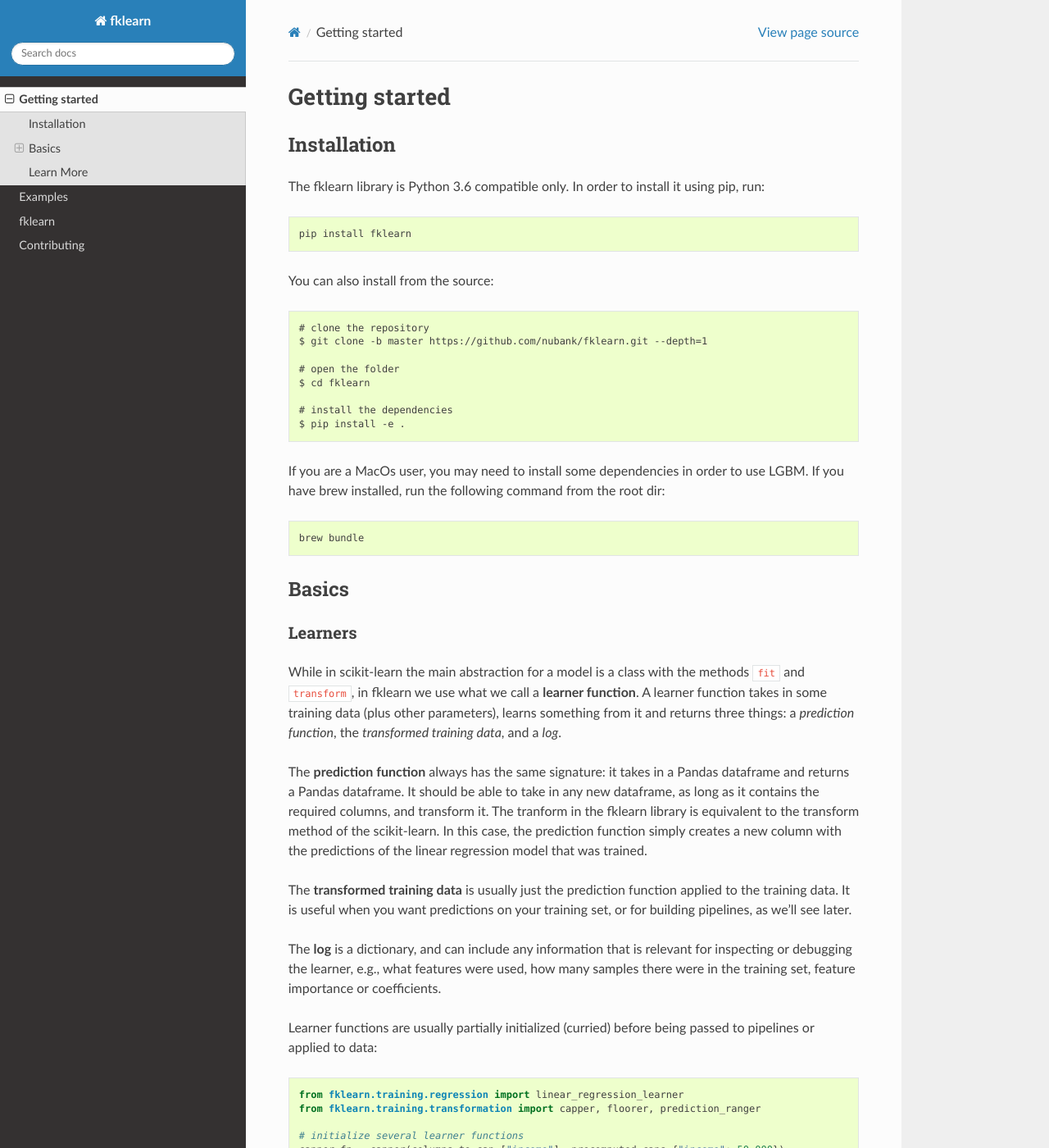
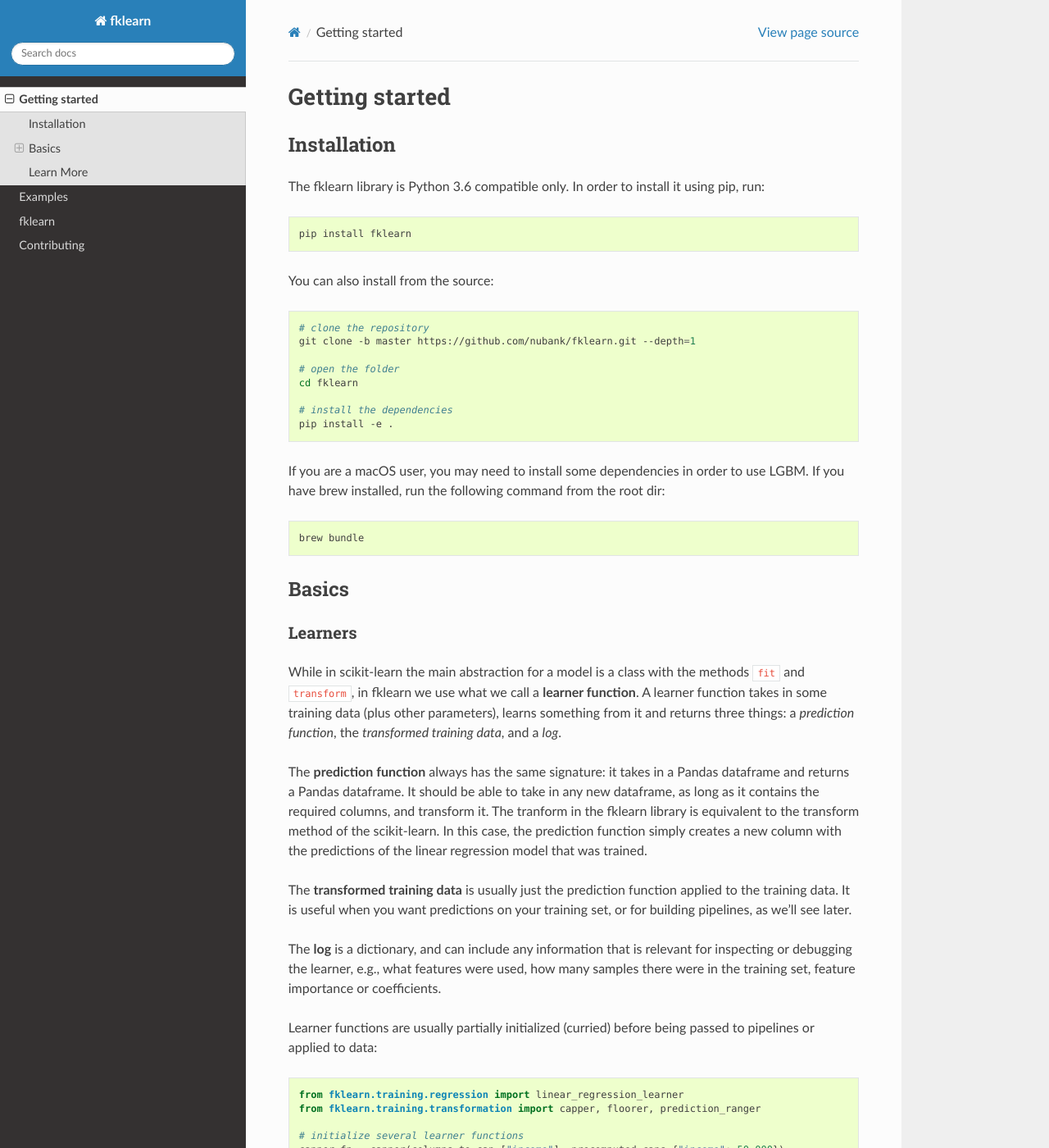
Before and after one commit to nubank/fklearn, a Sphinx documentation site: the page built from docs/source/getting_started.rst, in a window 1280 px wide and 1400 px high. Shown: the whole window at 82% size. Built offline with Sphinx 7.4.7 and the Read the Docs theme 2.0.0, drawn with Linux system fonts in a browser that asks for light colours.

Commit message:
fix: minor changes to enable code analysis on rst
This kind of changes will help with the format rendered in the final html, and will help us to detect whether the code it's ok with the expected syntax for the lang.

```diff
--- a/docs/source/getting_started.rst
+++ b/docs/source/getting_started.rst
@@ -5,25 +5,30 @@
 Installation
 ------------
 
-The fklearn library is Python 3.6 compatible only. In order to install it using pip, run::
+The fklearn library is Python 3.6 compatible only. In order to install it using pip, run:
+
+.. code-block:: bash
 
     pip install fklearn
 
+You can also install from the source:
 
-You can also install from the source::
+.. code-block:: bash
 
     # clone the repository
-    $ git clone -b master https://github.com/nubank/fklearn.git --depth=1
+    git clone -b master https://github.com/nubank/fklearn.git --depth=1
 
     # open the folder
-    $ cd fklearn
+    cd fklearn
 
     # install the dependencies
-    $ pip install -e .
+    pip install -e .
 
 
-If you are a MacOs user, you may need to install some dependencies in order to use LGBM. If you have brew installed,
-run the following command from the root dir::
+If you are a macOS user, you may need to install some dependencies in order to use LGBM. If you have brew installed,
+run the following command from the root dir:
+
+.. code-block:: bash
 
     brew bundle
 
@@ -45,13 +50,15 @@
 
 The **log** is a dictionary, and can include any information that is relevant for inspecting or debugging the learner, e.g., what features were used, how many samples there were in the training set, feature importance or coefficients.
 
-Learner functions are usually partially initialized (curried) before being passed to pipelines or applied to data::
+Learner functions are usually partially initialized (curried) before being passed to pipelines or applied to data:
+
+.. code-block:: python
 
     from fklearn.training.regression import linear_regression_learner
     from fklearn.training.transformation import capper, floorer, prediction_ranger
 
     # initialize several learner functions
-    capper_fn = capper(columns_to_cap=["income"], precomputed_caps={"income": 50,000})
+    capper_fn = capper(columns_to_cap=["income"], precomputed_caps={"income": 50_000})
     regression_fn = linear_regression_learner(features=["income", "bill_amount"], target="spend")
     ranger_fn = prediction_ranger(prediction_min=0.0, prediction_max=20000.0)
 
@@ -63,7 +70,9 @@
 Pipelines
 #########
 
-Learner functions are usually composed into pipelines that apply them in order to data::
+Learner functions are usually composed into pipelines that apply them in order to data:
+
+.. code-block:: python
 
     from fklearn.training.pipeline import build_pipeline
 
@@ -76,7 +85,9 @@
 Validation
 ##########
 
-Once we have our pipeline defined, we can use fklearn's validation tools to evaluate the performance of our model in different scenarios and using multiple metrics::
+Once we have our pipeline defined, we can use fklearn's validation tools to evaluate the performance of our model in different scenarios and using multiple metrics:
+
+.. code-block:: python
 
     from fklearn.validation.evaluators import r2_evaluator, spearman_evaluator, combined_evaluators
     from fklearn.validation.validator import validator
```
